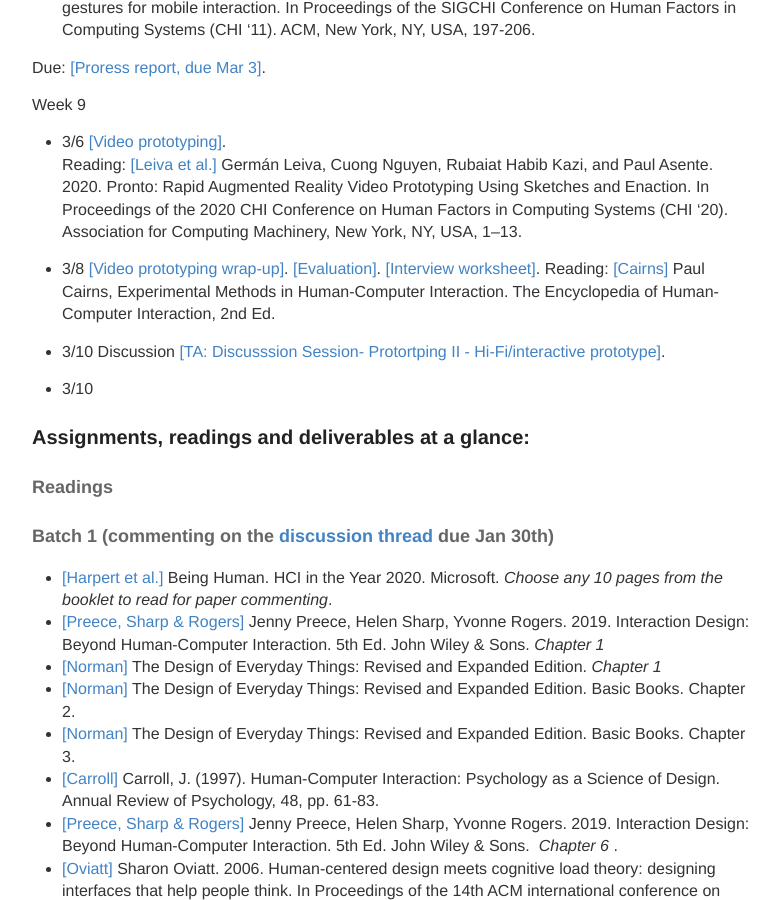
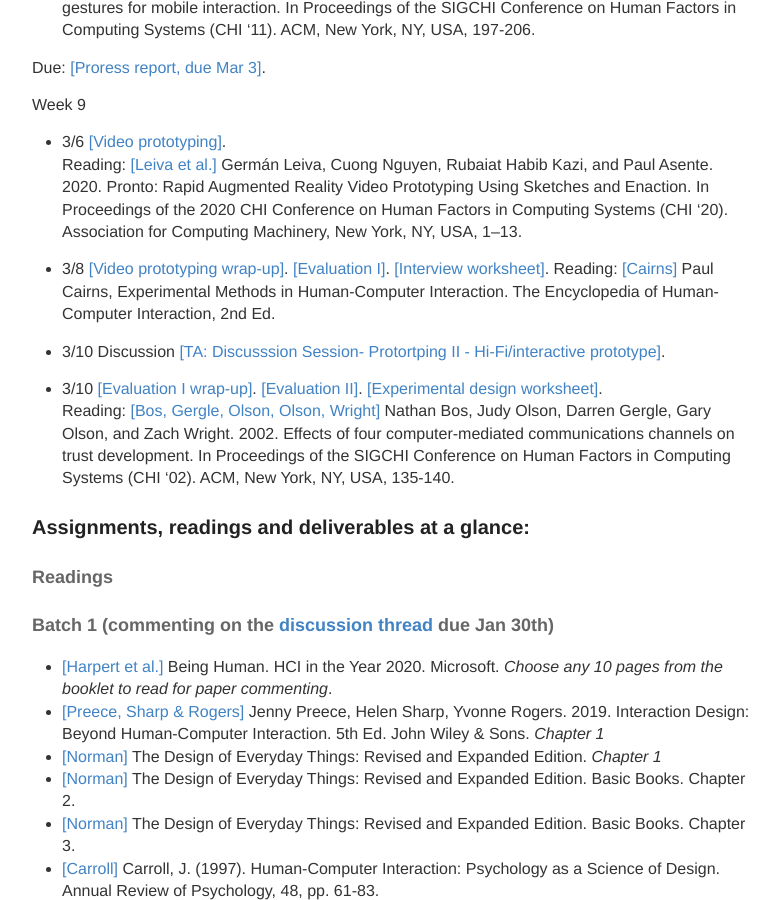
Before and after one commit to hciwang/hciwang.github.io, a Jekyll site: the page built from _posts/2022-1-1-lectures.md, in a window 1280 px wide and 900 px high, scrolled down 3159 px. Shown: the whole window, without its empty margins (248-1027 px from the left). Built offline with Jekyll 4.4.1, drawn with Linux system fonts in a browser that asks for light colours; some of the changed text lies outside the part shown.

Commit message:
Update 2022-1-1-lectures.md

```diff
--- a/_posts/2022-1-1-lectures.md
+++ b/_posts/2022-1-1-lectures.md
@@ -116,13 +116,13 @@ Week 9
 - 3/6 [[Video prototyping]](https://canvas.ucdavis.edu/courses/747452/files/folder/Misc%20files?preview=19788171).
 Reading: [[Leiva et al.]](https://canvas.ucdavis.edu/courses/747452/files/folder/Misc%20files?preview=19787937) Germán Leiva, Cuong Nguyen, Rubaiat Habib Kazi, and Paul Asente. 2020. Pronto: Rapid Augmented Reality Video Prototyping Using Sketches and Enaction. In Proceedings of the 2020 CHI Conference on Human Factors in Computing Systems (CHI '20). Association for Computing Machinery, New York, NY, USA, 1–13.
 
-- 3/8 [[Video prototyping wrap-up]](https://canvas.ucdavis.edu/courses/747452/files/folder/Misc%20files?preview=19788171). [[Evaluation]](https://canvas.ucdavis.edu/courses/747452/files/folder/Misc%20files?preview=19823507). [[Interview worksheet]](https://canvas.ucdavis.edu/courses/747452/files/folder/Misc%20files?preview=19823330).
+- 3/8 [[Video prototyping wrap-up]](https://canvas.ucdavis.edu/courses/747452/files/folder/Misc%20files?preview=19788171). [[Evaluation I]](https://canvas.ucdavis.edu/courses/747452/files/folder/Misc%20files?preview=19823507). [[Interview worksheet]](https://canvas.ucdavis.edu/courses/747452/files/folder/Misc%20files?preview=19823330).
 Reading: [[Cairns]](https://www.interaction-design.org/literature/book/the-encyclopedia-of-human-computer-interaction-2nd-ed/experimental-methods-in-human-computer-interaction) Paul Cairns, Experimental Methods in Human-Computer Interaction. The Encyclopedia of Human-Computer Interaction, 2nd Ed.
 
 - 3/10 Discussion [[TA: Discusssion Session- Protortping II - Hi-Fi/interactive prototype]](https://canvas.ucdavis.edu/courses/747452/files/folder/Discussion%20slides?preview=19847165).
 
-- 3/10
-
+- 3/10  [[Evaluation I wrap-up]](https://canvas.ucdavis.edu/courses/747452/files/folder/Misc%20files?preview=19823507). [[Evaluation II]](https://canvas.ucdavis.edu/courses/747452/files/folder/Lecture%20slides?preview=19849914&sort=modified_at&order=desc). [[Experimental design worksheet]](https://canvas.ucdavis.edu/courses/747452/files/folder/Lecture%20slides?preview=19849915&sort=modified_at&order=desc).
+Reading:  [[Bos, Gergle, Olson, Olson, Wright]](http://collablab.northwestern.edu/CollabolabDistro/nucmc/p135-bos.pdf) Nathan Bos, Judy Olson, Darren Gergle, Gary Olson, and Zach Wright. 2002. Effects of four computer-mediated communications channels on trust development. In Proceedings of the SIGCHI Conference on Human Factors in Computing Systems (CHI '02). ACM, New York, NY, USA, 135-140.
 
 ### Assignments, readings and deliverables at a glance:
 
@@ -158,7 +158,7 @@
 - [[Ruiz, Li, Lank]](https://canvas.ucdavis.edu/courses/747452/files/folder/Misc%20files?preview=19761624&sort=created_at&order=desc) Jaime Ruiz, Yang Li, and Edward Lank. 2011. User-defined motion gestures for mobile interaction. In Proceedings of the SIGCHI Conference on Human Factors in Computing Systems (CHI '11). ACM, New York, NY, USA, 197-206.
 - [[Leiva et al.]](https://canvas.ucdavis.edu/courses/747452/files/folder/Misc%20files?preview=19787937) Germán Leiva, Cuong Nguyen, Rubaiat Habib Kazi, and Paul Asente. 2020. Pronto: Rapid Augmented Reality Video Prototyping Using Sketches and Enaction. In Proceedings of the 2020 CHI Conference on Human Factors in Computing Systems (CHI '20). Association for Computing Machinery, New York, NY, USA, 1–13.
 - [[Cairns]](https://www.interaction-design.org/literature/book/the-encyclopedia-of-human-computer-interaction-2nd-ed/experimental-methods-in-human-computer-interaction) Paul Cairns, Experimental Methods in Human-Computer Interaction. The Encyclopedia of Human-Computer Interaction, 2nd Ed.
-
+- [[Bos, Gergle, Olson, Olson, Wright]](http://collablab.northwestern.edu/CollabolabDistro/nucmc/p135-bos.pdf) Nathan Bos, Judy Olson, Darren Gergle, Gary Olson, and Zach Wright. 2002. Effects of four computer-mediated communications channels on trust development. In Proceedings of the SIGCHI Conference on Human Factors in Computing Systems (CHI '02). ACM, New York, NY, USA, 135-140.
 
 #### Individual assignments
 - [[Assignment 1: Conceptualizing Human Computer Interaction, due Feb 5]](https://canvas.ucdavis.edu/courses/747452/assignments/1010532).
```
